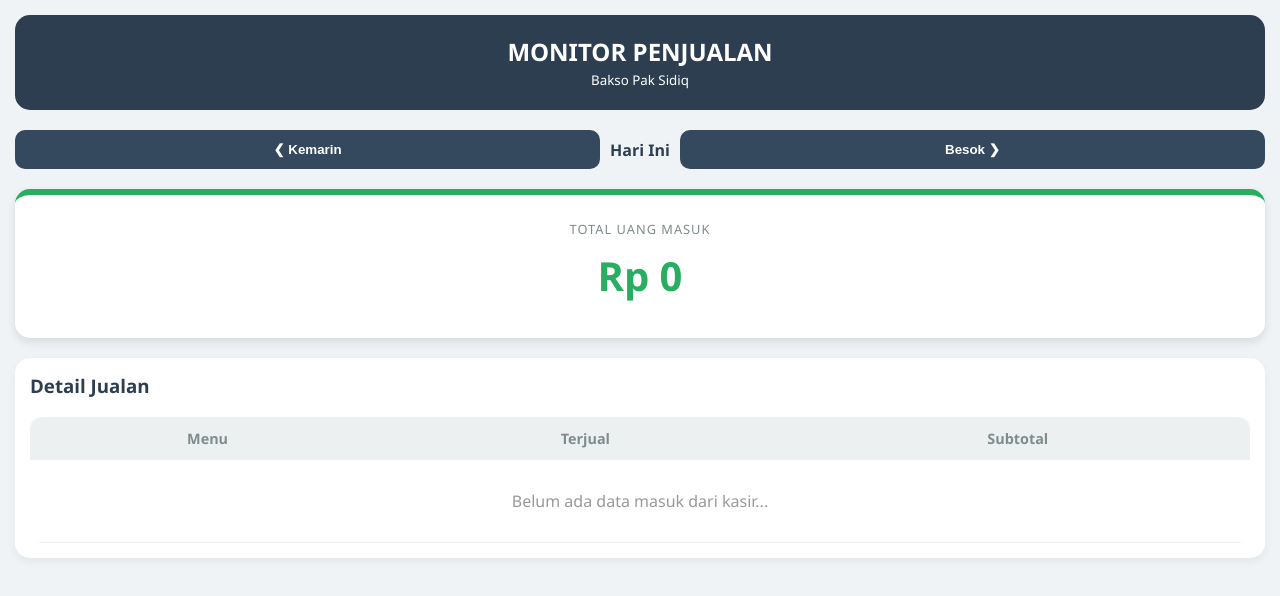
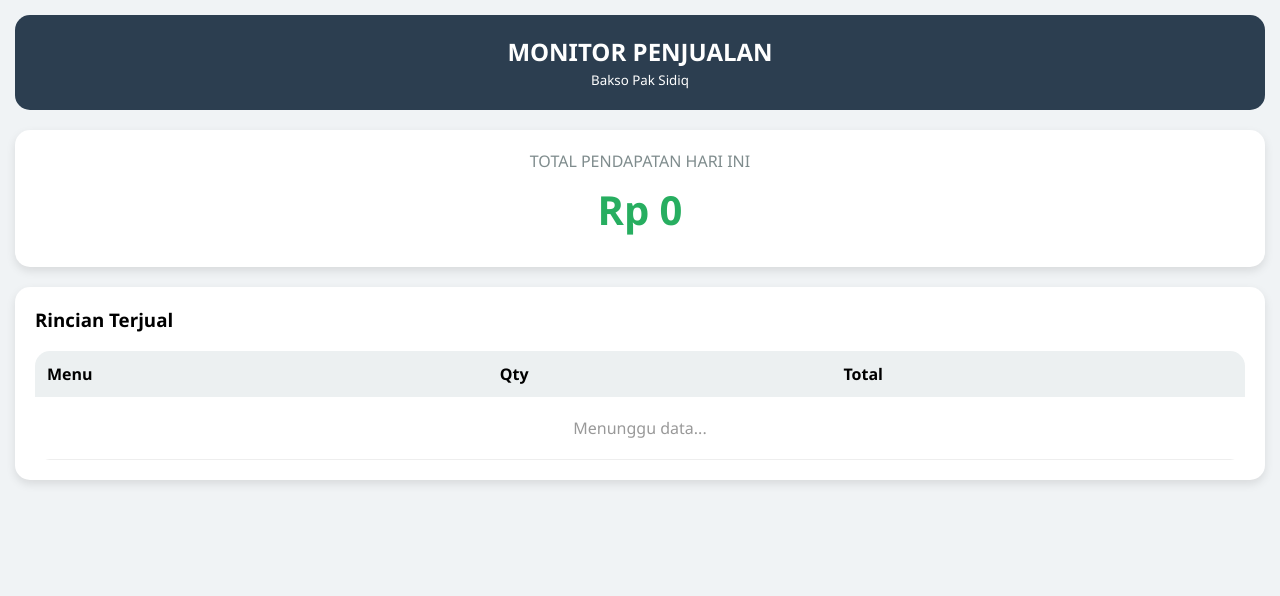
Before and after one commit to msagusproduction-blip/tomboatitanjung, a plain HTML site: page Monitor.html in a window 1280 px wide. Drawn offline with Linux system fonts and the light colour scheme.

Commit message:
Update Monitor.html

```diff
--- a/Monitor.html
+++ b/Monitor.html
@@ -7,51 +7,22 @@
     <style>
         body { font-family: 'Segoe UI', sans-serif; background: #f0f3f5; margin: 0; padding: 15px; }
         .header { background: #2c3e50; color: white; text-align: center; padding: 20px; border-radius: 15px; margin-bottom: 20px; }
-        .card-utama { background: white; border-radius: 15px; padding: 25px; text-align: center; box-shadow: 0 4px 10px rgba(0,0,0,0.1); margin-bottom: 20px; border-top: 6px solid #27ae60; }
+        .card { background: white; border-radius: 15px; padding: 20px; text-align: center; box-shadow: 0 4px 10px rgba(0,0,0,0.1); margin-bottom: 20px; }
         .uang { font-size: 2.5rem; font-weight: bold; color: #27ae60; margin: 10px 0; }
-        .btn-hari { display: flex; justify-content: space-between; gap: 10px; margin-bottom: 20px; }
-        button { flex: 1; padding: 12px; border: none; border-radius: 10px; background: #34495e; color: white; font-weight: bold; cursor: pointer; }
-        table { width: 100%; background: white; border-radius: 12px; overflow: hidden; border-collapse: collapse; }
-        th { background: #ecf0f1; padding: 12px; font-size: 0.9em; color: #7f8c8d; }
+        table { width: 100%; border-collapse: collapse; background: white; border-radius: 15px; overflow: hidden; }
+        th { background: #ecf0f1; padding: 12px; }
         td { padding: 12px; border-bottom: 1px solid #eee; text-align: center; }
-        .label { color: #7f8c8d; text-transform: uppercase; font-size: 0.8em; letter-spacing: 1px; }
     </style>
 </head>
 <body>
-
-    <div class="header">
-        <h2 style="margin:0">MONITOR PENJUALAN</h2>
-        <small>Bakso Pak Sidiq</small>
-    </div>
-
-    <div class="btn-hari">
-        <button onclick="alert('Fitur tanggal akan aktif setelah konek Sheets')">❮ Kemarin</button>
-        <div style="align-self:center; font-weight:bold; color:#2c3e50">Hari Ini</div>
-        <button onclick="alert('Fitur tanggal akan aktif setelah konek Sheets')">Besok ❯</button>
-    </div>
-
-    <div class="card-utama">
-        <div class="label">Total Uang Masuk</div>
-        <div class="uang">Rp 0</div>
-    </div>
-
-    <div style="background:white; border-radius:15px; padding:15px; box-shadow: 0 4px 10px rgba(0,0,0,0.05);">
-        <h3 style="margin-top:0; color:#2c3e50">Detail Jualan</h3>
+    <div class="header"><h2 style="margin:0">MONITOR PENJUALAN</h2><small>Bakso Pak Sidiq</small></div>
+    <div class="card"><div style="color:#7f8c8d">TOTAL PENDAPATAN HARI INI</div><div class="uang">Rp 0</div></div>
+    <div class="card" style="text-align:left;">
+        <h3 style="margin-top:0">Rincian Terjual</h3>
         <table>
-            <thead>
-                <tr>
-                    <th>Menu</th>
-                    <th>Terjual</th>
-                    <th>Subtotal</th>
-                </tr>
-            </thead>
-            <tbody>
-                <tr>
-                    <td colspan="3" style="padding:30px; color:#999;">Belum ada data masuk dari kasir...</td>
-                </tr>
-            </tbody>
+            <tr><th>Menu</th><th>Qty</th><th>Total</th></tr>
+            <tr><td colspan="3" style="color:#999; padding:20px;">Menunggu data...</td></tr>
         </table>
     </div>
-
 </body>
 </html>
```
